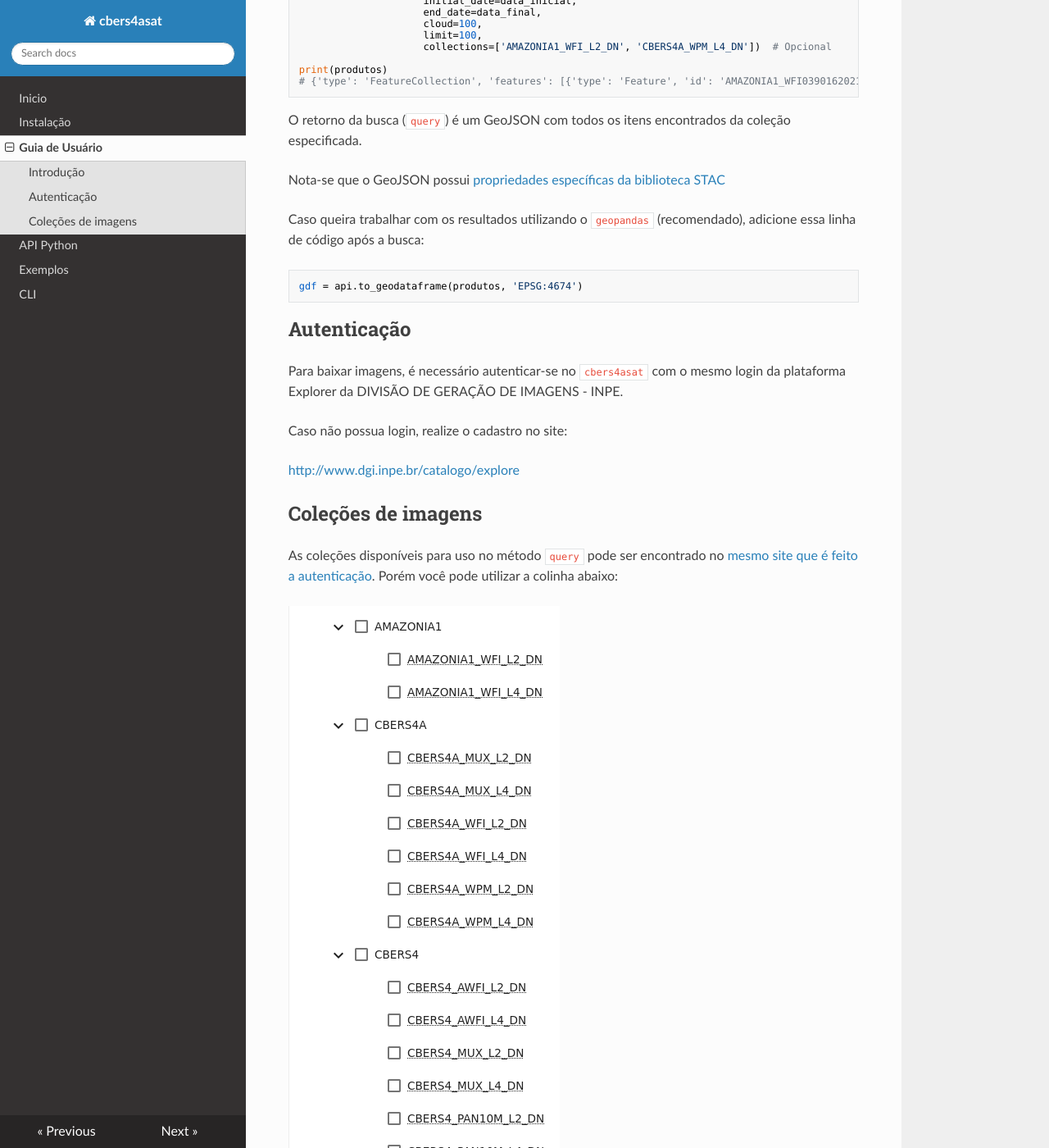
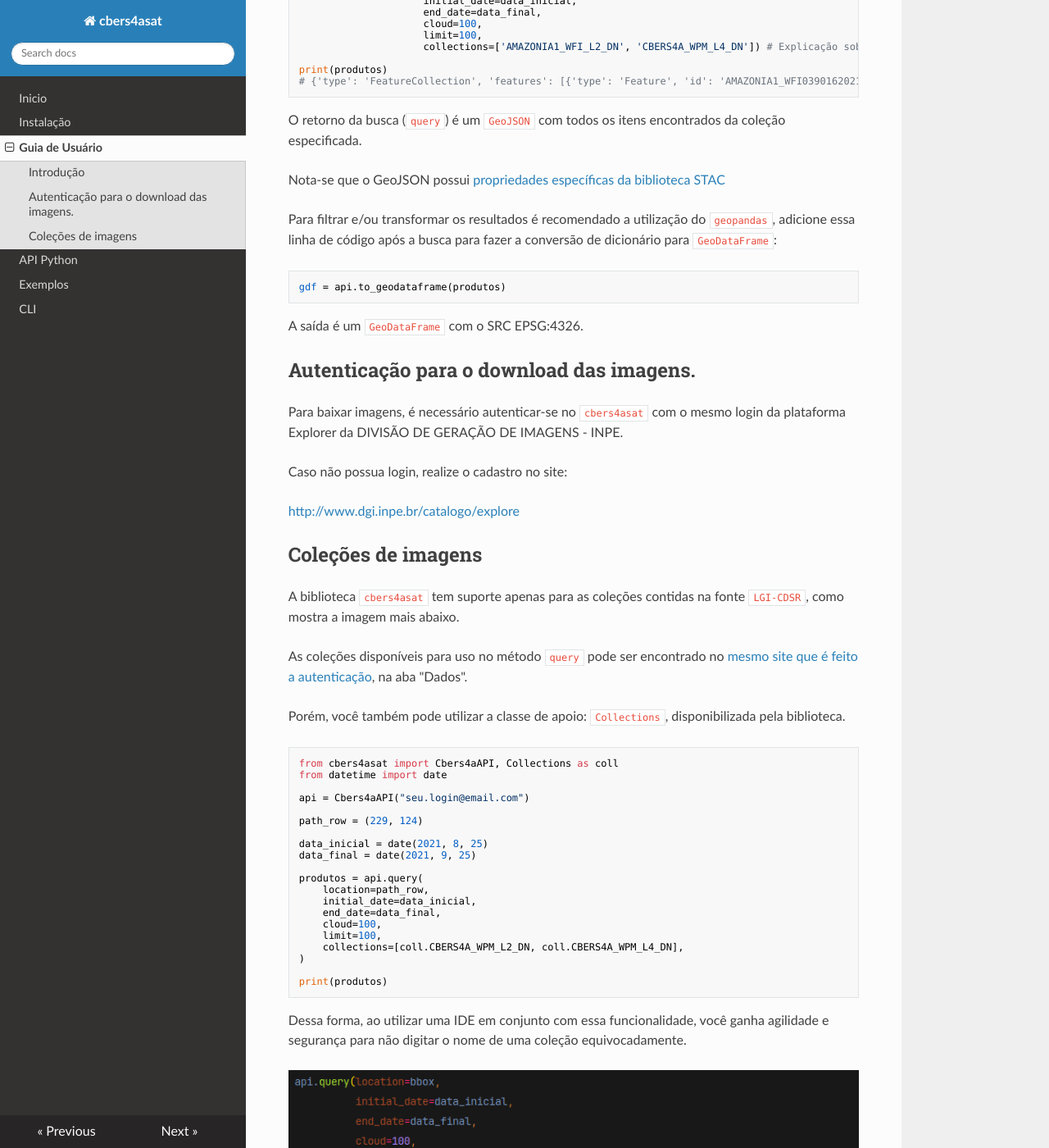
Before and after one commit to gabriel-russo/cbers4asat, an MkDocs documentation site: the page built from docs/quickstart.md, in a window 1280 px wide and 1400 px high, scrolled down 740 px. Shown: the whole window at 82% size. Built offline with MkDocs 1.6.1, drawn with Linux system fonts in a browser that asks for light colours; nearby versions of some CDN libraries; some of the changed text lies outside the part shown.

Commit message:
Docs: Atualização para a versão 0.9.x

````diff
--- a/docs/quickstart.md
+++ b/docs/quickstart.md
@@ -7,7 +7,7 @@ imagens do CBERS-04A e AMAZONIA-1.
 
 Dessa forma, cria-se inicialmente uma instância dessa classe e utiliza-se os métodos do objeto.
 
-**É necessário possuir um cadastro na [plataforma Explorer do DGI-INPE](http://www.dgi.inpe.br/catalogo/explore)**
+**É necessário possuir um cadastro na [plataforma Explorer do DGI-INPE](https://www.dgi.inpe.br/catalogo/explore)**
 
 ```python
 # Importar biblioteca do cbers4asat
@@ -38,36 +38,73 @@ produtos = api.query(location=bbox,
                      end_date=data_final,
                      cloud=100,
                      limit=100,
-                     collections=['AMAZONIA1_WFI_L2_DN', 'CBERS4A_WPM_L4_DN'])  # Opcional
+                     collections=['AMAZONIA1_WFI_L2_DN', 'CBERS4A_WPM_L4_DN']) # Explicação sobre as coleções nos próximos itens abaixo.
 
 print(produtos)
 # {'type': 'FeatureCollection', 'features': [{'type': 'Feature', 'id': 'AMAZONIA1_WFI03901620210911CB11', ...
 ```
 
-O retorno da busca (`query`) é um GeoJSON com todos os itens encontrados da coleção especificada.
+O retorno da busca (`query`) é um `GeoJSON` com todos os itens encontrados da coleção especificada.
 
 Nota-se que o GeoJSON possui [propriedades específicas da biblioteca STAC](https://stacspec.org/en/about/stac-spec/)
 
-Caso queira trabalhar com os resultados utilizando o `geopandas` (recomendado), adicione essa linha de código após a
-busca:
+Para filtrar e/ou transformar os resultados é recomendado a utilização do `geopandas`, adicione essa linha de código após a
+busca para fazer a conversão de dicionário para `GeoDataFrame`:
 
 ```
-gdf = api.to_geodataframe(produtos, 'EPSG:4674')
+gdf = api.to_geodataframe(produtos)
 ```
 
-## Autenticação
+A saída é um `GeoDataFrame` com o SRC EPSG:4326.
+
+## Autenticação para o download das imagens.
 
 Para baixar imagens, é necessário autenticar-se no `cbers4asat` com o mesmo login da plataforma Explorer da DIVISÃO DE
 GERAÇÃO DE IMAGENS - INPE.
 
 Caso não possua login, realize o cadastro no site:
 
-[http://www.dgi.inpe.br/catalogo/explore](http://www2.dgi.inpe.br/catalogo/explore)
+[http://www.dgi.inpe.br/catalogo/explore](https://www.dgi.inpe.br/catalogo/explore)
 
 ## Coleções de imagens
 
+A biblioteca `cbers4asat` tem suporte apenas para as coleções contidas na fonte `LGI-CDSR`, como mostra a imagem mais abaixo.
+
 As coleções disponíveis para uso no método `query` pode ser encontrado
-no [mesmo site que é feito a autenticação](http://www.dgi.inpe.br/catalogo/explore). Porém você pode utilizar a colinha
-abaixo:
+no [mesmo site que é feito a autenticação](https://www.dgi.inpe.br/catalogo/explore), na aba "Dados".
+
+Porém, você também pode utilizar a classe de apoio: `Collections`, disponibilizada pela biblioteca.
+
+```python
+from cbers4asat import Cbers4aAPI, Collections as coll
+from datetime import date
+
+api = Cbers4aAPI("seu.login@email.com")
+
+path_row = (229, 124)
+
+data_inicial = date(2021, 8, 25)
+data_final = date(2021, 9, 25)
+
+produtos = api.query(
+    location=path_row,
+    initial_date=data_inicial,
+    end_date=data_final,
+    cloud=100,
+    limit=100,
+    collections=[coll.CBERS4A_WPM_L2_DN, coll.CBERS4A_WPM_L4_DN],
+)
+
+print(produtos)
+```
+Dessa forma, ao utilizar uma IDE em conjunto com essa funcionalidade, você ganha agilidade e segurança
+para não digitar o nome de uma coleção equivocadamente.
+
+![](img/collection_enum.png)
+
+Esse recurso é opcional e também pode "misturar" com strings, já que são apenas Enums de string.
+
+Caso queira utilizar apenas `strings` em seu código, utilize a imagem abaixo como consulta para digitar os nomes
+corretamente:
 
 ![Image Collections](img/collections.png)
````
Also changed, not shown: README.md (+35 -25 lines), docs/api_reference.md (+12 -2 lines), docs/cli.md (deleted, +0 -117 lines), docs/examples.md (+85 -23 lines), docs/index.md (+5 -6 lines), docs/installation.md (+4 -1 lines), docs/img/collection_enum.png (added), docs/img/collections.png.
